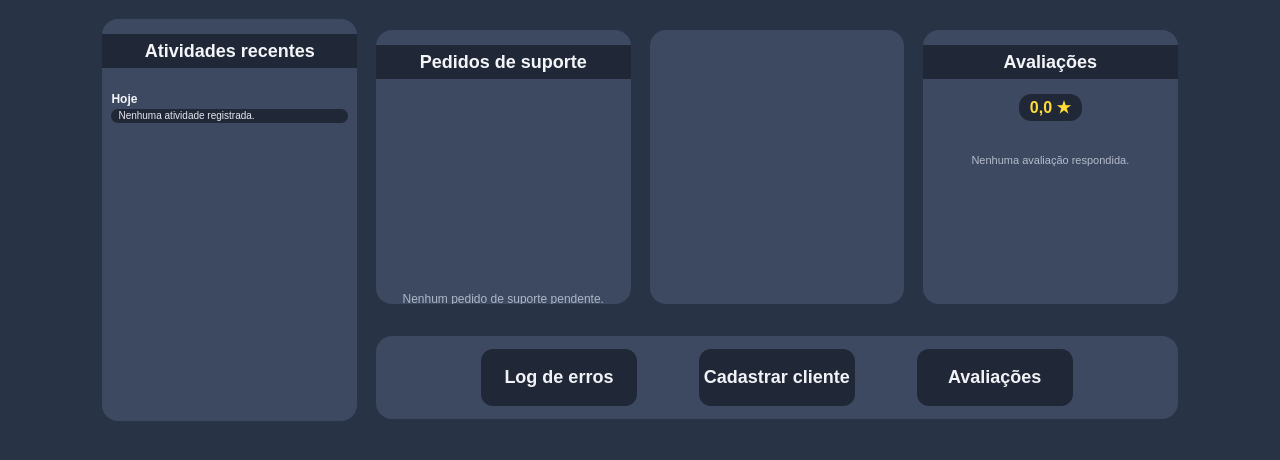
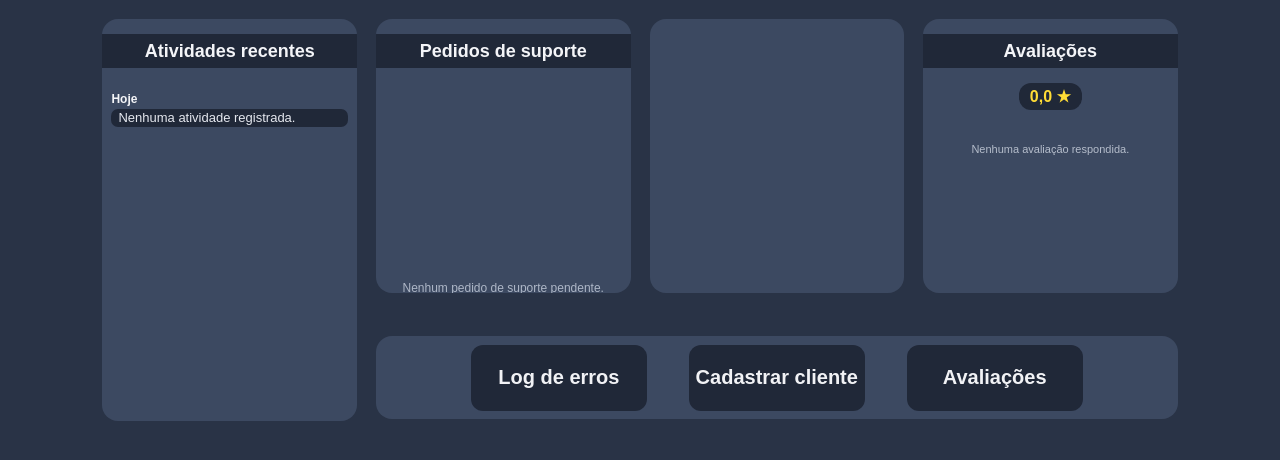
Before and after one commit to MrdiegL2824/TrainHub, a PHP site: page /dashboard.php in a window 1280 px wide. Shown: the part 155-615 px from the top of the page. Run offline with PHP 8.4, Linux system fonts and the light colour scheme; the visitor is signed in with stand-in values (Sample User, id 1); data comes from the database, SQL or seed files in the repository; data that the repository does not hold is empty; some libraries are stand-ins or nearby versions.

Commit message:
style: refine home and admin dashboard layout

```diff
--- a/dashboard.php
+++ b/dashboard.php
@@ -308,8 +338,8 @@ foreach (array_slice($atividades, 0, 8) as $atividade) {
             border-radius: 7px;
             background: var(--escuro);
             color: #e5e8ef;
-            font-size: 10px;
-            line-height: 12px;
+            font-size: 13px;
+            line-height: 16px;
             text-overflow: ellipsis;
             white-space: nowrap;
         }
@@ -425,7 +455,7 @@ foreach (array_slice($atividades, 0, 8) as $atividade) {
         .admin-grid > .espaco-livre {
             align-self: start;
             height: 274px;
-            margin-top: 11px;
+            margin-top: 0;
         }
 
         .rodape-box {
@@ -440,16 +470,30 @@ foreach (array_slice($atividades, 0, 8) as $atividade) {
         .erros-link,
         .rodape-vazio {
             display: flex;
-            width: 156px;
-            height: 57px;
+            width: 176px;
+            height: 66px;
             align-items: center;
             justify-content: center;
             border-radius: 12px;
             background: var(--escuro);
             color: #f1f2f5;
-            font-size: 18px;
+            font-size: 20px;
             font-weight: 700;
             text-decoration: none;
+        }
+
+        .erro-acao {
+            display: flex;
+            align-items: center;
+            gap: 9px;
+        }
+
+        .erro-badge {
+            position: static;
+            flex: 0 0 auto;
+            width: 23px;
+            height: 23px;
+            font-size: 12px;
         }
 
         .erros-link:hover,
@@ -616,7 +660,7 @@ foreach (array_slice($atividades, 0, 8) as $atividade) {
             </section>
 
             <section class="admin-box rodape-box" aria-label="Log de erros">
-                <a class="erros-link" href="logs-erros.php">Log de erros<?php if ($totalErros > 0): ?><span class="erro-badge"><?php echo $totalErros; ?></span><?php endif; ?></a>
+                <div class="erro-acao"><a class="erros-link" href="logs-erros.php">Log de erros</a><?php if ($totalErros > 0): ?><span class="erro-badge" aria-label="<?php echo $totalErros; ?> erros registrados"><?php echo $totalErros; ?></span><?php endif; ?></div>
                 <a class="rodape-vazio cadastro-admin-link" href="admin-cadastrar-usuario.php" aria-label="Cadastrar usuário">Cadastrar cliente</a>
                 <a class="rodape-vazio cadastro-admin-link" href="avaliacoes.php" aria-label="Gerenciar avaliações">Avaliações</a>
             </section>
--- a/recuperar-senha.php
+++ b/recuperar-senha.php
@@ -89,7 +89,7 @@ if ($_SERVER['REQUEST_METHOD'] === 'POST') {
             <label class="th-field" for="email">E-mail
                 <input id="email" name="email" type="email" maxlength="180" value="<?php echo esc($email); ?>" autocomplete="email" required>
             </label>
-            <button class="th-button" type="submit">Enviar instruções</button>
+            <button class="th-button" type="submit">Enviar</button>
         </form>
         <a class="reset-back" href="index.php">Voltar para o login</a>
     </section>
```
Also changed, not shown: other parts of dashboard.php (+31 -1 lines), includes/inicio-app.php (+6 -5 lines).
